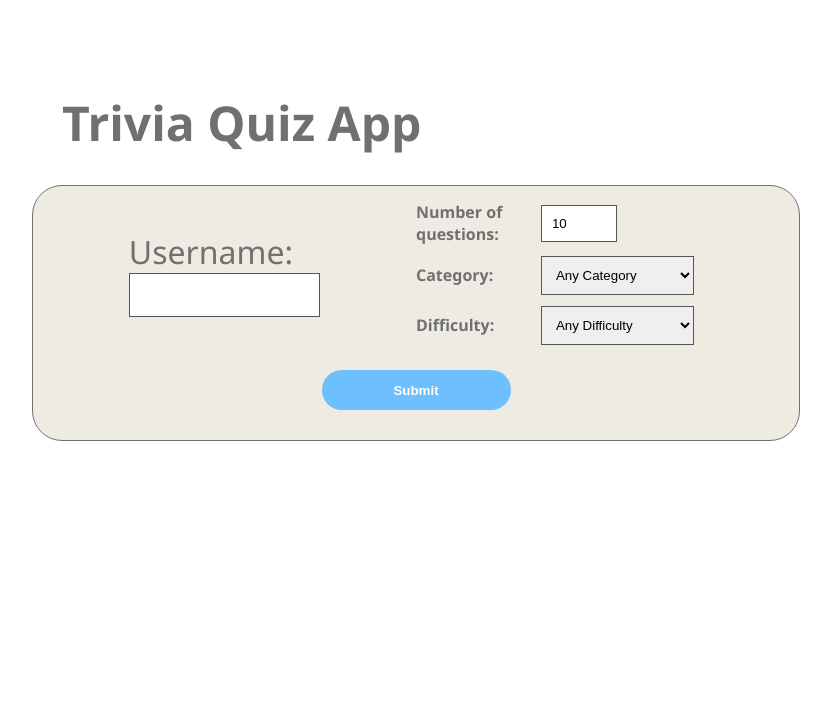
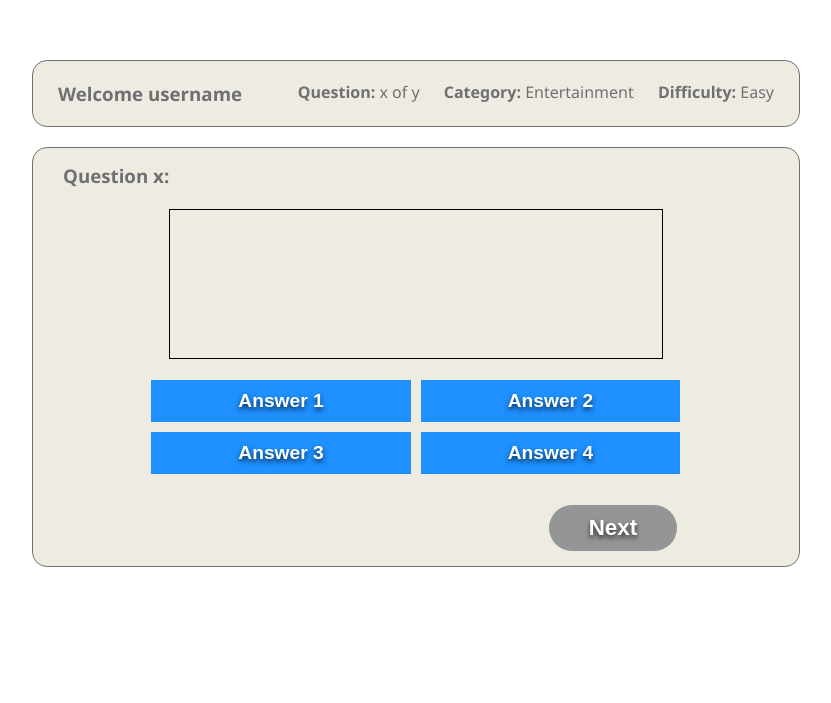
Before and after one commit to JimBowler82/trivia-quiz-app, a plain HTML site: page index.html in a window 1280 px wide. Shown: the part 140-843 px from the top of the page, without its empty margins (224-1055 px from the left). Drawn offline with Linux system fonts and the light colour scheme.

Commit message:
q page html css done

```diff
--- a/index.html
+++ b/index.html
@@ -72,6 +72,32 @@
     </div>
   </section>
 
+  <section id="question-page">
+    <div id="welcome-stats">
+      <div id="welcome-msg">
+        <h3>Welcome <span id='h3user'>username</span></h3>
+      </div>
+      <div id="stats">
+        <span id="q-number"><strong>Question:</strong> x of y</span>
+        <span id="cat"><strong>Category:</strong> Entertainment</span>
+        <span id="diff"><strong>Difficulty:</strong> Easy</span>
+      </div>
+    </div>
+    <div id="question-area">
+      <h3>Question x:</h3>
+      <div id="question-box">
+        <p id="question-text"></p>
+      </div>
+      <div id="ans-buttons">
+        <button>Answer 1</button>
+        <button>Answer 2</button>
+        <button>Answer 3</button>
+        <button>Answer 4</button>
+      </div>
+      <button id="next-q">Next</button>
+    </div>
+  </section>
+
   <script src="script.js"></script>
 </body>
 </html>
--- a/style.css
+++ b/style.css
@@ -15,6 +15,7 @@ body {
 }
 
 #userRegistration {
+  display: none;
   width: 60%;
   height: 80%;
 }
@@ -111,3 +112,83 @@ body {
 #formBtn button:hover {
   border: 2px solid #307bb4;
 }
+
+#question-page {
+  width: 60%;
+  height: 80%;
+}
+
+#welcome-stats {
+  background-color: #EEEbE3;
+  border: 1px solid #707070;
+  border-radius: 15px;
+  padding: 20px 15px;
+  display: flex;
+}
+#welcome-msg {
+padding-left: 10px;
+}
+
+#stats {
+  flex: 1;
+  text-align: right;
+  padding-right: 10px;
+}
+
+#stats span:nth-child(2) {
+  margin: 0 20px;
+}
+
+#question-area {
+  background-color: #EEEbE3;
+  border: 1px solid #707070;
+  border-radius: 15px;
+  padding: 15px 30px;
+  margin-top: 20px;
+  display: flex;
+  flex-direction: column;
+  align-items: center;
+  justify-content: space-between;
+  height: 420px;
+}
+
+#question-area h3 {
+  align-self: flex-start;
+}
+
+#question-box {
+  width: 70%;
+  height: 150px;
+  border: 1px solid #000;
+}
+
+#ans-buttons {
+  width: 75%;
+  display: grid;
+  grid-template-columns: repeat(2,49%);
+  gap: 10px;
+}
+
+#ans-buttons > button {
+  padding: 10px 5px;
+  color: #fff;;
+  background-color: #1e90ff;
+  border: none;
+  font-size: 1.2rem;
+  font-weight: bold;
+  text-shadow: 0 3px 5px rgba(0,0,0,0.7);
+}
+
+#next-q {
+  align-self: flex-end;
+  margin-right: calc(100% - 87%);
+  padding: 10px 40px;
+  color: #fff;
+  text-shadow: 0 3px 5px rgba(0,0,0,0.7);
+  font-size: 1.4rem;
+  font-weight: bold;
+  border: none;
+  border-radius: 30px;
+  background-color: #949595;
+  margin-top: 10px;
+}
```
